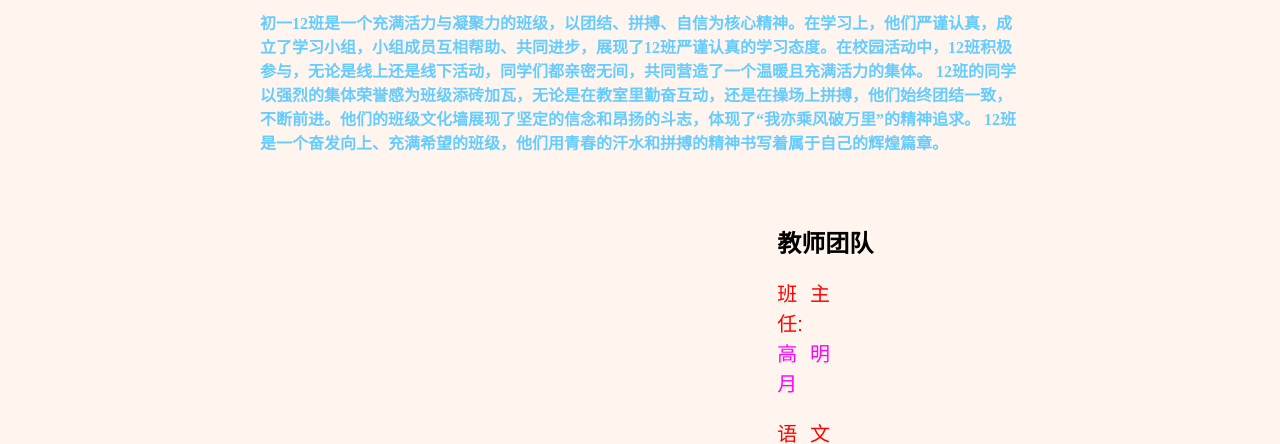
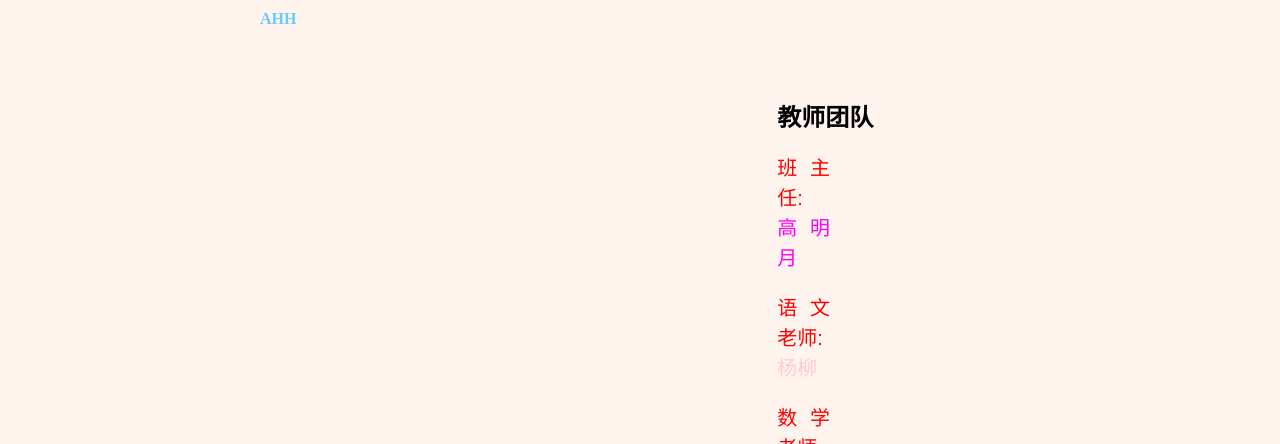
Before and after one commit to Fzr110911/Fzr110911.github.io, a plain HTML site: page index.html in a window 1280 px wide. Shown: the part 656-1100 px from the top of the page. Drawn offline with Linux system fonts and the light colour scheme.

Commit message:
Update index.html

```diff
--- a/index.html
+++ b/index.html
@@ -25,9 +25,7 @@
               </div>
               <div class="text-container1">
                 <h1>黄桥初中教育集团新城分校初一12班-2024年秋~2025年夏</h1>
-                <p><font color="#66CCFF" style="font-family: 宋体;"><b>    初一12班是一个充满活力与凝聚力的班级，以团结、拼搏、自信为核心精神。在学习上，他们严谨认真，成立了学习小组，小组成员互相帮助、共同进步，展现了12班严谨认真的学习态度。在校园活动中，12班积极参与，无论是线上还是线下活动，同学们都亲密无间，共同营造了一个温暖且充满活力的集体。
-                  12班的同学以强烈的集体荣誉感为班级添砖加瓦，无论是在教室里勤奋互动，还是在操场上拼搏，他们始终团结一致，不断前进。他们的班级文化墙展现了坚定的信念和昂扬的斗志，体现了“我亦乘风破万里”的精神追求。
-                  12班是一个奋发向上、充满希望的班级，他们用青春的汗水和拼搏的精神书写着属于自己的辉煌篇章。</b></font></p>
+                <p><font color="#66CCFF" style="font-family: 宋体;"><b>AHH</b></font></p>
               </div>
               <div class="image-text-container">
                 <img src="image/0.jpg" alt="AHH">
```
